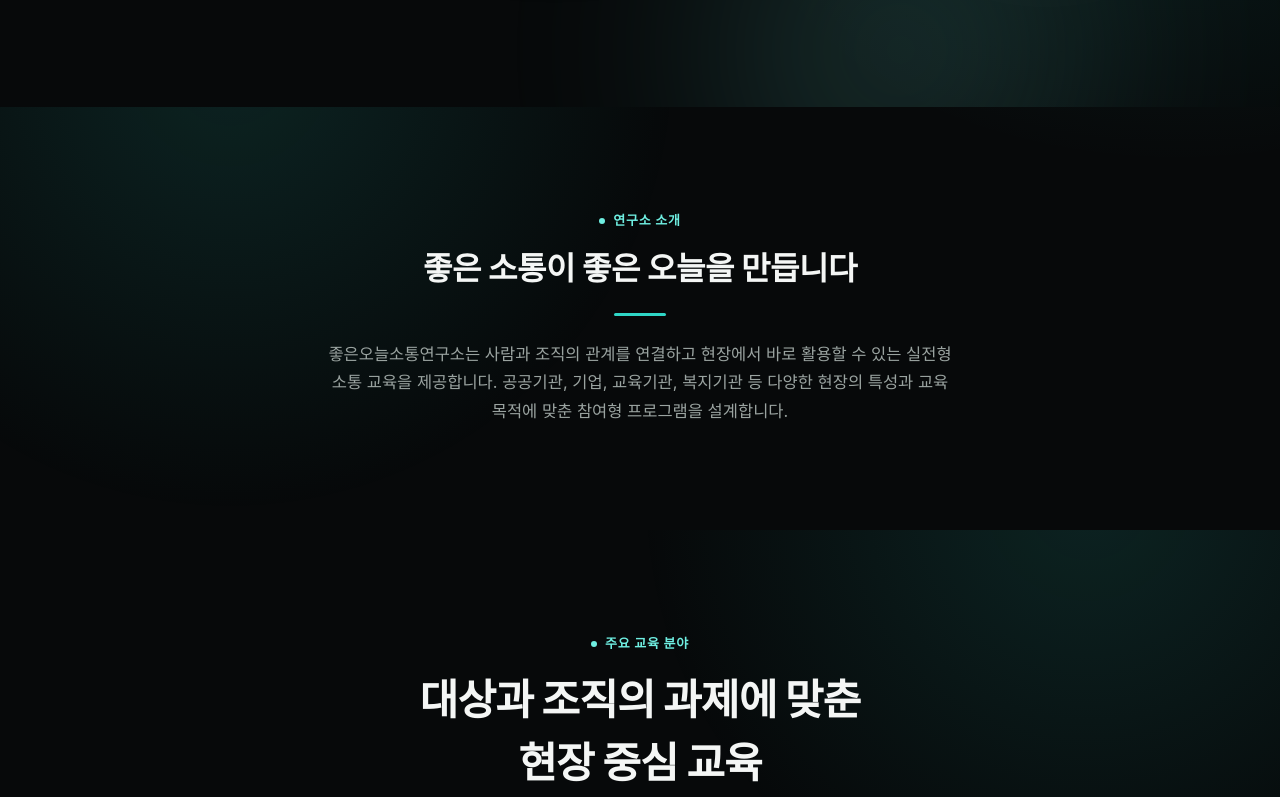
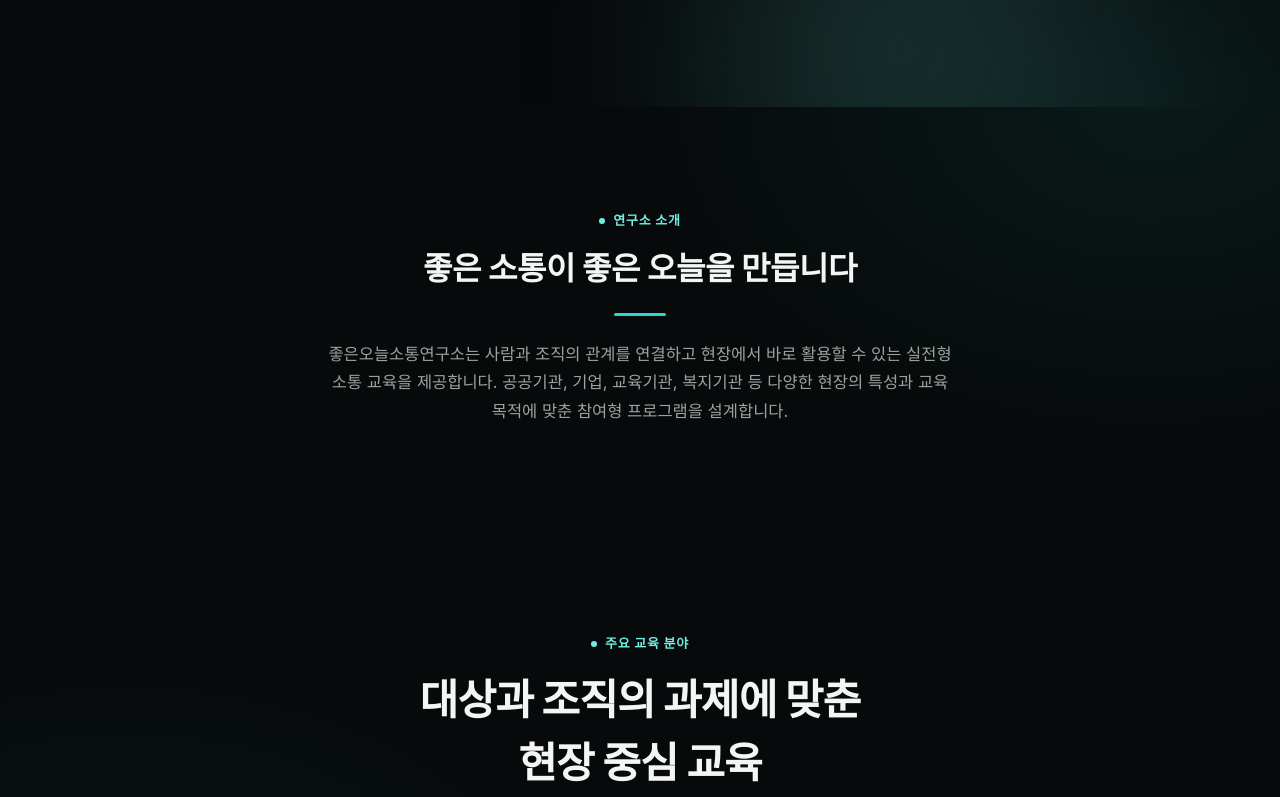
Before and after one commit to shinehyeuk-pixel/good-today-redesign, a plain HTML site: page index.html in a window 1280 px wide. Shown: the part 694-1491 px from the top of the page. Drawn offline with Linux system fonts and the light colour scheme.

Commit message:
Add files via upload

```diff
--- a/index.html
+++ b/index.html
@@ -31,11 +31,14 @@
   body{
     margin:0;
     background:
-      radial-gradient(1000px 560px at 12% 0%, var(--wash-1), transparent 60%),
-      radial-gradient(800px 520px at 92% 10%, var(--wash-2), transparent 55%),
-      radial-gradient(700px 500px at 85% 45%, var(--wash-1), transparent 60%),
-      radial-gradient(800px 540px at 8% 70%, var(--wash-2), transparent 55%),
-      radial-gradient(900px 560px at 90% 100%, var(--wash-1), transparent 60%),
+      radial-gradient(1100px 620px at 15% 0%, var(--wash-1), transparent 65%),
+      radial-gradient(900px 600px at 90% 14%, var(--wash-2), transparent 60%),
+      radial-gradient(850px 620px at 10% 30%, var(--wash-2), transparent 62%),
+      radial-gradient(900px 620px at 88% 46%, var(--wash-1), transparent 62%),
+      radial-gradient(850px 620px at 14% 62%, var(--wash-1), transparent 62%),
+      radial-gradient(900px 620px at 88% 78%, var(--wash-2), transparent 62%),
+      radial-gradient(1000px 620px at 15% 94%, var(--wash-1), transparent 62%),
+      radial-gradient(1000px 600px at 90% 110%, var(--wash-2), transparent 60%),
       var(--bg);
     color:var(--text);
     font-family:-apple-system,BlinkMacSystemFont,"SF Pro Display","Apple SD Gothic Neo","Pretendard Variable",Pretendard,"Noto Sans KR","Malgun Gothic",sans-serif;
@@ -176,12 +179,6 @@
   @media (prefers-reduced-motion: reduce){.btn-primary{animation:none;}}
 
   /* ---------- SECTION SHELL ---------- */
-  .section-glow{position:relative;}
-  .section-glow::before{
-    content:"";position:absolute;inset:0;z-index:0;pointer-events:none;
-    background:radial-gradient(640px circle at var(--gx,50%) var(--gy,0%), var(--wash-1), transparent 70%);
-  }
-  .section-glow > .wrap{position:relative;z-index:1;}
   section{padding:104px 24px;}
   @media (max-width:760px){section{padding:64px 24px;}}
   .section-head{text-align:center;max-width:640px;margin:0 auto 56px;}
@@ -397,7 +394,7 @@
   <a class="btn-primary" href="#recommend">우리 조직 맞춤 강의 찾기 →</a>
 </header>
 
-<section class="about-band reveal section-glow" id="about" style="--gx:18%;--gy:-10%">
+<section class="about-band reveal" id="about">
   <div class="wrap">
     <div class="kicker" style="text-align:center;">연구소 소개</div>
     <p class="about-quote">좋은 소통이 좋은 오늘을 만듭니다</p>
@@ -405,7 +402,7 @@
   </div>
 </section>
 
-<section id="fields" class="section-glow" style="--gx:85%;--gy:-5%">
+<section id="fields">
   <div class="wrap">
     <div class="section-head reveal">
       <div class="kicker">주요 교육 분야</div>
@@ -436,7 +433,7 @@
   </div>
 </section>
 
-<section class="about-band section-glow" id="program" style="--gx:15%;--gy:30%">
+<section class="about-band" id="program">
   <div class="wrap">
     <div class="section-head reveal">
       <div class="kicker">강의 프로그램</div>
@@ -488,7 +485,7 @@
   </div>
 </section>
 
-<section id="recommend" class="section-glow" style="--gx:82%;--gy:10%">
+<section id="recommend">
   <div class="wrap">
     <div class="section-head reveal">
       <div class="kicker">맞춤 강의 추천</div>
@@ -538,7 +535,7 @@
   </div>
 </section>
 
-<section class="about-band section-glow" id="profile" style="--gx:12%;--gy:30%">
+<section class="about-band" id="profile">
   <div class="wrap">
     <div class="profile-grid reveal">
       <div class="photo-frame"><div class="profile-photo"><img src="profile.jpg" alt="이영미 소장"></div></div>
@@ -562,7 +559,7 @@
   </div>
 </section>
 
-<section id="clients" class="section-glow" style="--gx:88%;--gy:-5%">
+<section id="clients">
   <div class="wrap">
     <div class="section-head reveal">
       <div class="kicker">주요 강의처</div>
```
